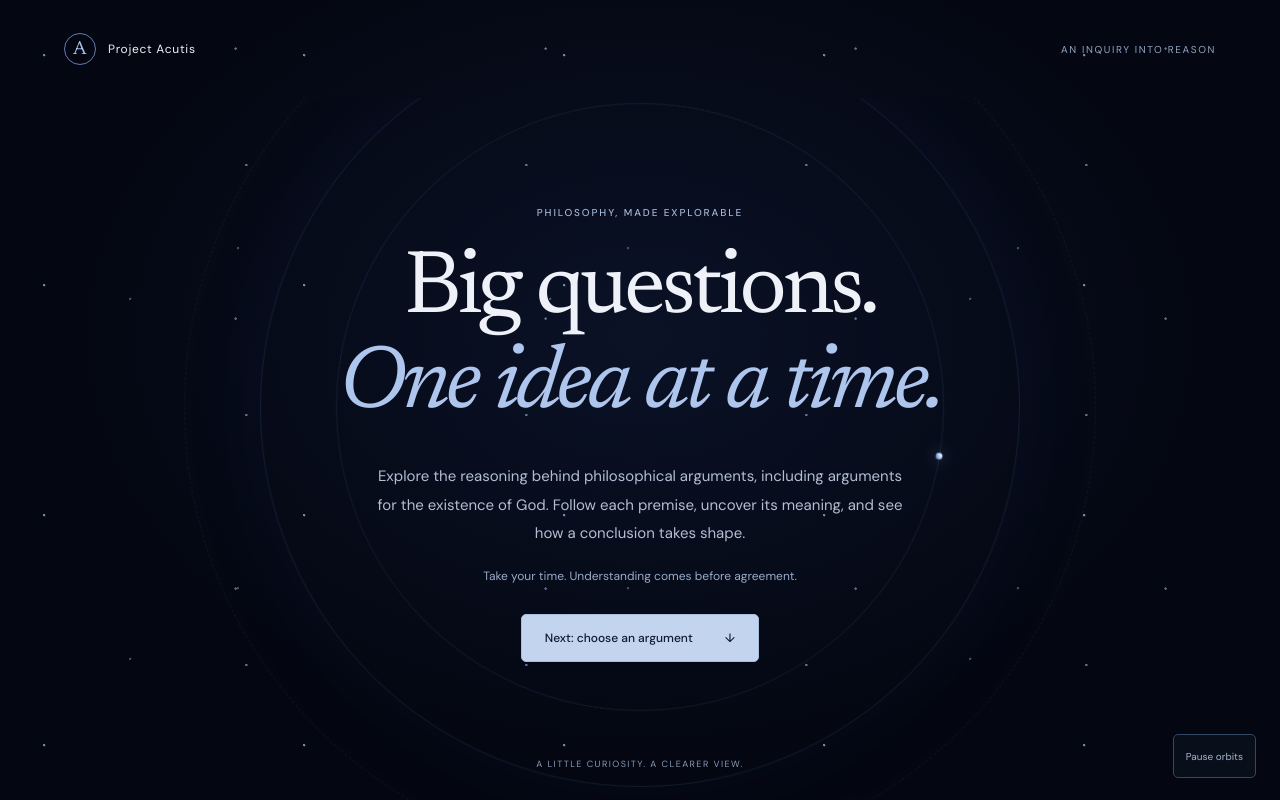
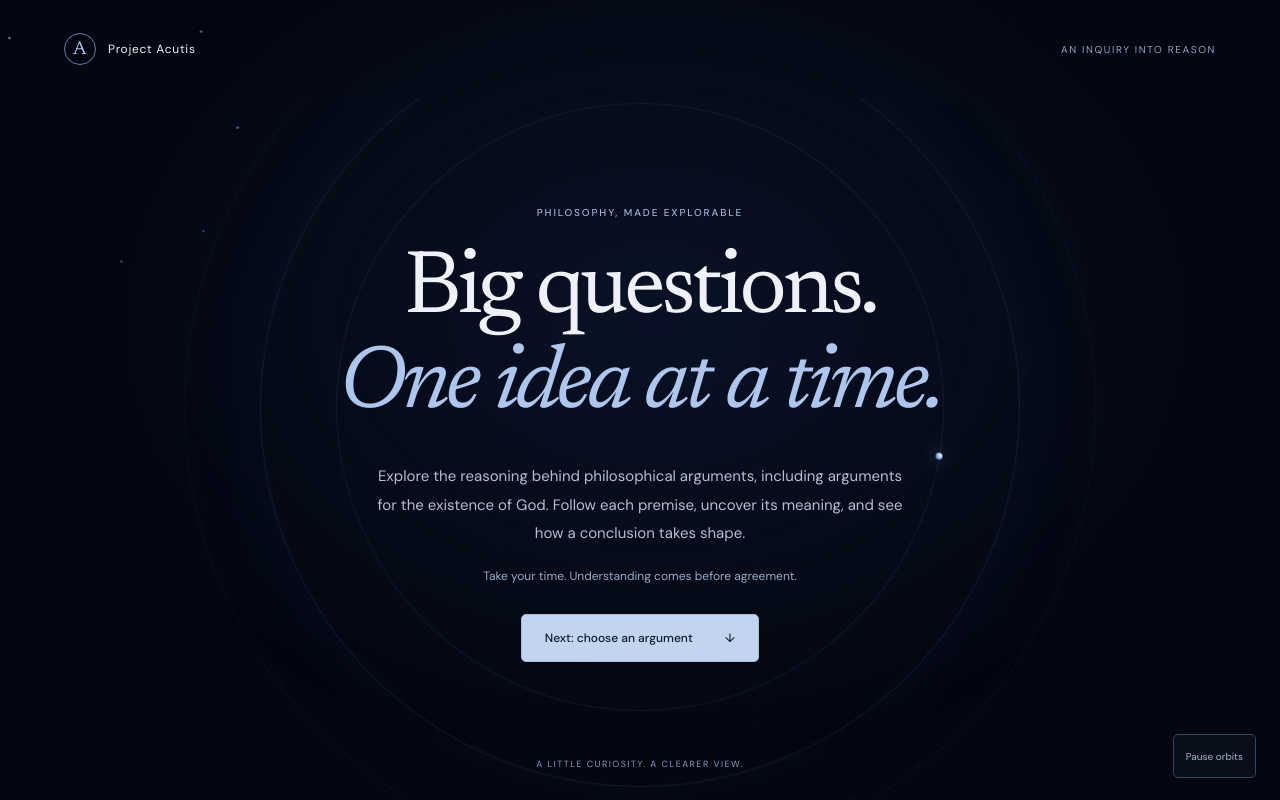
Before and after one commit to jossean-rivera/project-acutis, a React (Vite) app: page / in a window 1280 px wide. Shown: the top 800 px of the page. Built offline with nearby package versions, Linux system fonts and the light colour scheme.

Commit message:
Add gentle floating animation to background stars

```diff
--- a/src/style.css
+++ b/src/style.css
@@ -80,8 +80,29 @@ em {
   z-index:-1;
   pointer-events:none;
   background-color:#040711;
-  background-image:radial-gradient(circle at 17% 24%,#b1c9f6a6 0 1px,transparent 1.5px),radial-gradient(circle at 76% 18%,#b1c9f680 0 1px,transparent 1.5px),radial-gradient(circle at 61% 73%,#b1c9f659 0 1px,transparent 1.5px),radial-gradient(circle at 88% 66%,#b1c9f680 0 1px,transparent 1.5px),radial-gradient(circle at 31% 83%,#b1c9f659 0 1px,transparent 1.5px),radial-gradient(ellipse at 50% 42%,#192b584d,transparent 65%);
-  background-size:260px 230px,310px 270px,390px 340px,280px 250px,420px 360px,auto;
+  overflow:hidden;
+}
+
+.night-sky::before,
+.night-sky::after {
+  content:'';
+  position:absolute;
+  inset:-24px;
+  pointer-events:none;
+  background-repeat:no-repeat;
+  will-change:transform;
+}
+
+.night-sky::before {
+  background-image:radial-gradient(circle at 17% 24%,#b1c9f6a6 0 1px,transparent 1.5px),radial-gradient(circle at 76% 18%,#b1c9f680 0 1px,transparent 1.5px),radial-gradient(circle at 61% 73%,#b1c9f659 0 1px,transparent 1.5px);
+  background-size:260px 230px,310px 270px,390px 340px;
+  animation:stars-drift 36s ease-in-out infinite alternate;
+}
+
+.night-sky::after {
+  background-image:radial-gradient(circle at 88% 66%,#b1c9f680 0 1px,transparent 1.5px),radial-gradient(circle at 31% 83%,#b1c9f659 0 1px,transparent 1.5px),radial-gradient(ellipse at 50% 42%,#192b584d,transparent 65%);
+  background-size:280px 250px,420px 360px,auto;
+  animation:stars-drift 48s ease-in-out infinite alternate-reverse;
 }
 
 .topline {
@@ -290,6 +311,15 @@ h1 {
 @keyframes orbit-revolve {
   to {
     transform:rotate(calc(var(--orbit-start) + 360deg));
+  }
+}
+
+@keyframes stars-drift {
+  from {
+    transform:translate3d(-12px,8px,0);
+  }
+  to {
+    transform:translate3d(16px,-14px,0);
   }
 }
 
```
Also changed, not shown: .openai/hosting.json (added).
